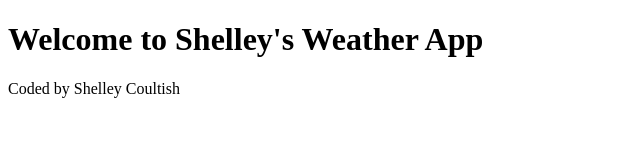
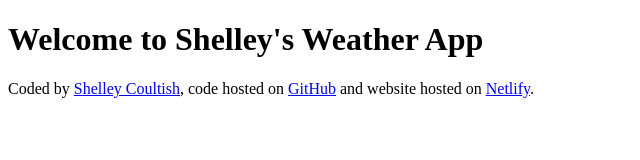
Before and after one commit to shelleyc874/Vanilla-Weather-Search-ShelleyC874, a plain HTML site: page index.html in a window 1280 px wide. Shown: the whole page, without its empty margins (0-640 px from the left). Drawn offline with Linux system fonts and the light colour scheme.

Commit message:
Updated the links in the footer

```diff
--- a/index.html
+++ b/index.html
@@ -8,6 +8,20 @@
   <body>
     <h1>Welcome to Shelley's Weather App</h1>
 
-    <footer>Coded by Shelley Coultish</footer>
+    <footer>
+      Coded by
+      <a href="https://github.com/shelleyc874" target="_blank"
+        >Shelley Coultish</a
+      >, code hosted on
+      <a
+        href="https://github.com/shelleyc874/Vanilla-Weather-Search-ShelleyC874"
+        target="_blank"
+        >GitHub</a
+      >
+      and website hosted on
+      <a href="https://shelleysweatherapp.netlify.app/" target="_blank"
+        >Netlify</a
+      >.
+    </footer>
   </body>
 </html>
```
